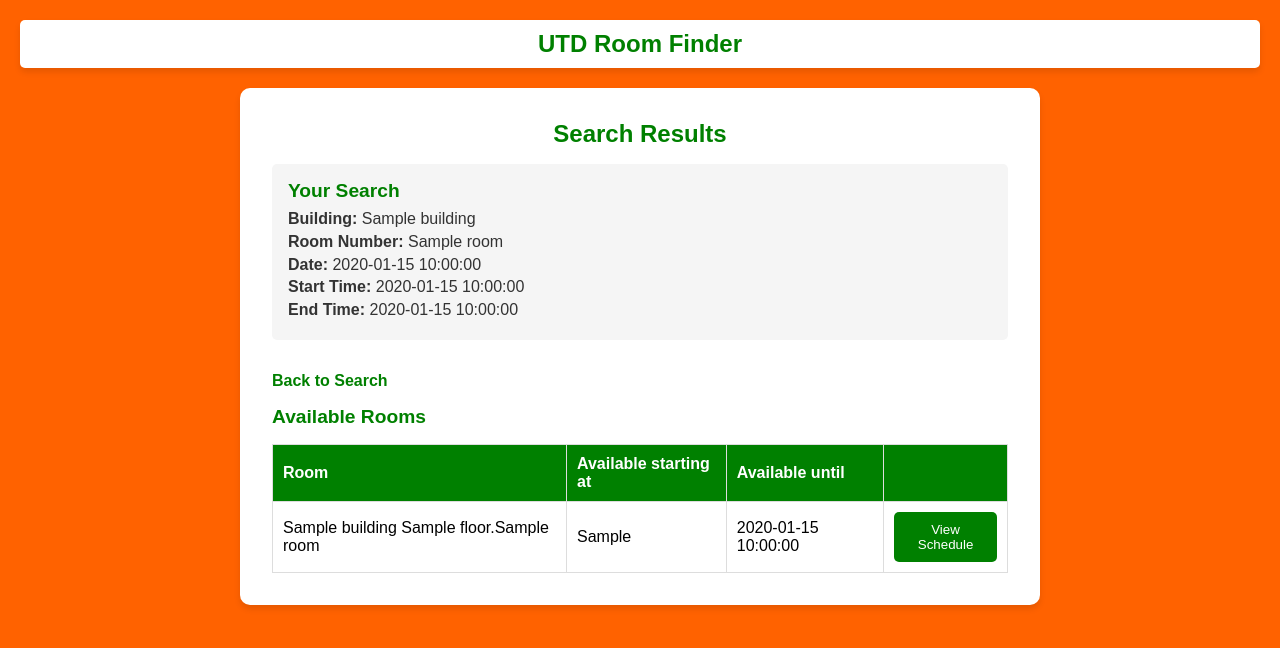
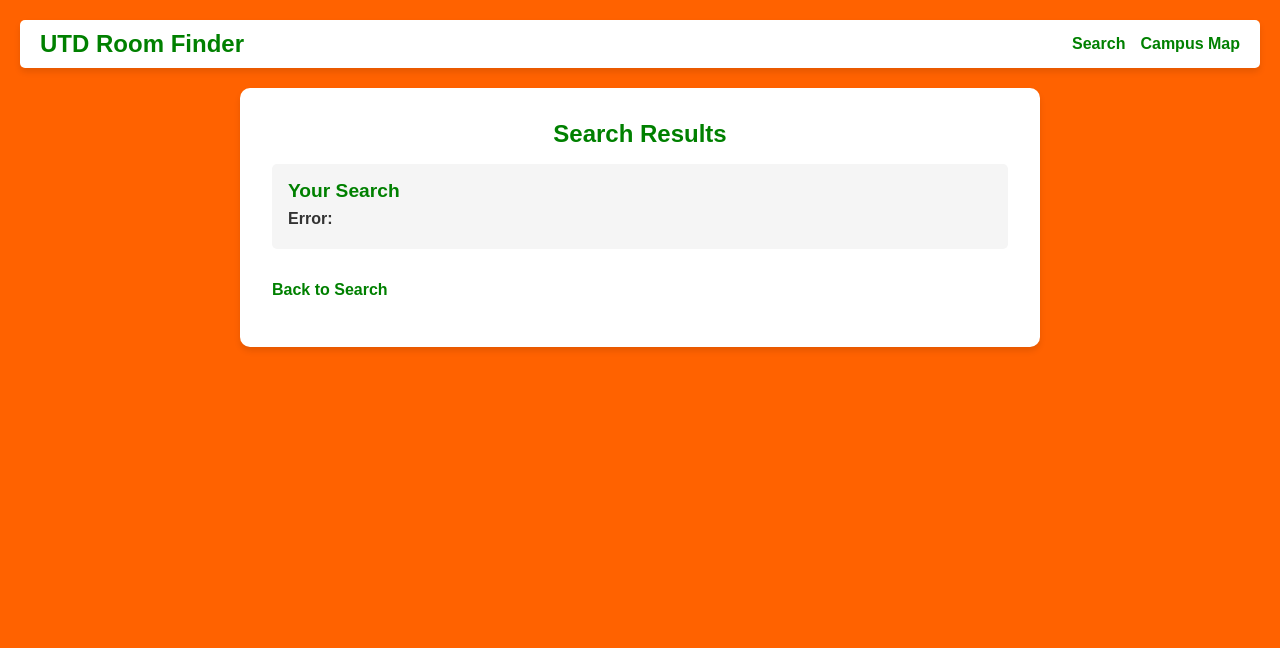
Before and after one commit to colbycade/UTDRoomFinder, a Flask app: template templates/results.html in a window 1280 px wide. Shown: the top 648 px of the page. Run offline with Flask 3, Linux system fonts and the light colour scheme; the template is opened without the code that fills it: most values are stand-ins (such as "Sample title", 1, 10 or a date in 2020).

Commit message:
add campus map page

```diff
--- a/app.py
+++ b/app.py
@@ -1,5 +1,5 @@
 from flask import Flask, render_template, request, jsonify
-from mock_db import get_all_rooms, get_room, get_buildings, get_rooms_by_building, add_event, remove_user_event
+from mock_db import get_all_rooms, get_room, get_buildings, get_rooms_by_building, add_event, remove_user_event, cancel_event
 from datetime import datetime
 
 app = Flask(__name__)
@@ -12,156 +12,27 @@
     building_to_rooms = get_rooms_by_building()
     return render_template('search.html', today=today, buildings=buildings, building_to_rooms=building_to_rooms)
 
-# Search results page
+# Search results page (redirect to schedule page)
 @app.route('/results', methods=['POST'])
 def search_results():
     building = request.form.get('building')
     room = request.form.get('room')
     date = request.form.get('date')
-    start_time = request.form.get('start_time')
-    end_time = request.form.get('end_time')
 
-    # Store search criteria for display
-    criteria = {
-        "building": building if building != "Any Building" else "Any Building",
-        "room": room if room != "Any Room Number" else "Any Room Number",
-        "date": date if date else "Any Date",
-        "start_time": start_time if start_time else "Any Start Time",
-        "end_time": end_time if end_time else "Any End Time"
-    }
+    # Validate input and redirect to the schedule page
+    if building == "Any Building" or room == "Any Room Number":
+        # For simplicity, redirect to the first room in the database
+        room_data = get_all_rooms()[0]
+        building = room_data['building']
+        floor = room_data['floor']
+        room = room_data['room']
+    else:
+        room_data = get_room(building, floor=None, room=room)
+        if not room_data:
+            return render_template('results.html', rooms=[], criteria={"error": "Room not found"})
+        floor = room_data['floor']
 
-    # Convert times to 24-hour format for comparison
-    def to_24hour(time_str):
-        if not time_str:
-            return None
-        try:
-            if 'AM' in time_str or 'PM' in time_str:
-                return datetime.strptime(time_str, '%I:%M %p').strftime('%H:%M')
-            if ':' in time_str:  # Simple HH:MM format check
-                return time_str
-            return None
-        except ValueError:
-            return None
-
-    start_time_24 = to_24hour(start_time) if start_time else None
-    end_time_24 = to_24hour(end_time) if end_time else None
-
-    # Find available time slots for the results page
-    results = []
-    for room_data in get_all_rooms():
-        # Filter by building if specified
-        if building and building != 'Any Building' and room_data['building'] != building:
-            continue
-
-        # Filter by room if specified
-        if room and room != 'Any Room Number' and room_data['room'] != room:
-            continue
-
-        # If no date is specified, check all dates in the schedule
-        dates_to_check = [date] if date else room_data['schedule'].keys()
-        available_slots = []
-
-        for check_date in dates_to_check:
-            if check_date not in room_data['schedule']:
-                continue
-
-            schedule = room_data['schedule'][check_date]
-
-            # Case 1: No bookings means available all day
-            if not schedule:
-                default_start = "07:00"
-                default_end = "22:00"
-
-                # Apply time filters if specified
-                if (not start_time_24 or start_time_24 <= default_end) and \
-                   (not end_time_24 or end_time_24 >= default_start):
-                    display_start = datetime.strptime(default_start, '%H:%M').strftime('%I:%M %p')
-                    display_end = datetime.strptime(default_end, '%H:%M').strftime('%I:%M %p')
-                    available_slots.append({
-                        "building": room_data['building'],
-                        "floor": room_data['floor'],
-                        "room": room_data['room'],
-                        "available_start": display_start,
-                        "available_until": display_end
-                    })
-                continue
-
-            # Case 2: Room has a schedule - find available blocks
-            availability_blocks = []
-            default_start = "07:00"
-            default_end = "22:00"
-
-            # Sort schedule by start time
-            sorted_schedule = sorted(schedule, key=lambda x: x['start_time'])
-
-            # Initialize with start of day if needed
-            if sorted_schedule and sorted_schedule[0]['start_time'] > default_start:
-                if sorted_schedule[0]['status'] != "Available":
-                    availability_blocks.append({
-                        "start": default_start,
-                        "end": sorted_schedule[0]['start_time']
-                    })
-
-            # Find gaps between scheduled events
-            for i in range(len(sorted_schedule)):
-                current = sorted_schedule[i]
-
-                # Add available blocks
-                if current['status'] == "Available":
-                    availability_blocks.append({
-                        "start": current['start_time'],
-                        "end": current['end_time']
-                    })
-
-                # Check for gap after current block
-                if i < len(sorted_schedule) - 1:
-                    next_block = sorted_schedule[i + 1]
-                    if current['end_time'] < next_block['start_time'] and next_block['status'] != "Available":
-                        availability_blocks.append({
-                            "start": current['end_time'],
-                            "end": next_block['start_time']
-                        })
-
-            # Add end of day if needed
-            if sorted_schedule and sorted_schedule[-1]['end_time'] < default_end:
-                if sorted_schedule[-1]['status'] != "Available":
-                    availability_blocks.append({
-                        "start": sorted_schedule[-1]['end_time'],
-                        "end": default_end
-                    })
-
-            # If no schedule at all, room is available all day
-            if not sorted_schedule:
-                availability_blocks.append({
-                    "start": default_start,
-                    "end": default_end
-                })
-
-            # Filter blocks based on requested time
-            for block in availability_blocks:
-                # Skip if block doesn't meet time criteria
-                if start_time_24 and block['end'] <= start_time_24:
-                    continue
-                if end_time_24 and block['start'] >= end_time_24:
-                    continue
-
-                # Convert to 12-hour format for display
-                display_start = datetime.strptime(block['start'], '%H:%M').strftime('%I:%M %p')
-                display_end = datetime.strptime(block['end'], '%H:%M').strftime('%I:%M %p')
-
-                available_slots.append({
-                    "building": room_data['building'],
-                    "floor": room_data['floor'],
-                    "room": room_data['room'],
-                    "available_start": display_start,
-                    "available_until": display_end
-                })
-
-        # If the room has any availability, add its first available slot to the results
-        if available_slots:
-            results.extend(available_slots[:1])  # Add only the first available slot for simplicity
-
-    return render_template('results.html', rooms=results, criteria=criteria)
+    return render_template('schedule.html', building=building, floor=floor, room=room, today=date or datetime.now().strftime('%Y-%m-%d'))
 
 # Room schedule (API call)
 @app.route('/api/schedule/<building>/<floor>/<room>')
@@ -177,6 +48,11 @@
     today = datetime.now().strftime('%Y-%m-%d')
     return render_template('schedule.html', building=building, floor=floor, room=room, today=today)
 
+# Campus Map page
+@app.route('/map')
+def map():
+    return render_template('map.html')
+
 # Report error (API call)
 @app.route('/api/report', methods=['POST'])
 def report_error():
@@ -190,30 +66,26 @@
     date = request.form.get('date', datetime.now().strftime('%Y-%m-%d'))  # Use current date if not provided
 
     if report_type == "add":
-        # Parse the time block (e.g., "07:30 - 08:30")
         try:
             start_time, end_time = time_block.split(' - ')
         except ValueError:
             return jsonify({"error": "Invalid time block format"}), 400
-        # Add the event using the abstracted function
         success = add_event(building, floor, room, date, start_time, end_time, event_title)
         if not success:
             return jsonify({"error": "Room not found"}), 404
         return jsonify({"status": "Event added", "building": building, "floor": floor, "room": room, "time_block": time_block, "event_title": event_title})
 
     elif report_type == "remove":
-        # Remove the user-created event using the abstracted function
         success = remove_user_event(building, floor, room, date, time_block)
         if not success:
             return jsonify({"error": "Room or event not found"}), 404
         return jsonify({"status": "Event removed", "building": building, "floor": floor, "room": room, "time_block": time_block})
 
     elif report_type == "cancelled":
+        success = cancel_event(building, floor, room, date, time_block)
+        if not success:
+            return jsonify({"error": "Room or event not found"}), 404
         return jsonify({"status": "Event marked as cancelled", "building": building, "floor": floor, "room": room, "time_block": time_block, "explanation": explanation})
-    elif report_type == "verify":
-        return jsonify({"status": "Event accuracy reported", "building": building, "floor": floor, "room": room, "time_block": time_block})
-    elif report_type == "confirm":
-        return jsonify({"status": "Event confirmed", "building": building, "floor": floor, "room": room, "time_block": time_block})
 
     return jsonify({"status": "Report submitted", "building": building, "floor": floor, "room": room, "time_block": time_block})
 
--- a/static/css/style.css
+++ b/static/css/style.css
@@ -16,16 +16,45 @@
 /* Navigation styling */
 nav {
     background-color: white;
-    padding: 10px;
+    padding: 10px 20px;
     margin-bottom: 20px;
     border-radius: 5px;
     box-shadow: 0 4px 6px rgba(0, 0, 0, 0.1);
-    text-align: center;
+    display: flex;
+    justify-content: space-between;
+    align-items: center;
 }
 
 nav h1 {
-    color: #008000; /* UTD Green */
+    color: #008000;
     font-size: 1.5rem;
+}
+
+nav h1 a {
+    color: #008000;
+    text-decoration: none;
+}
+
+nav ul {
+    list-style: none;
+    display: flex;
+    gap: 15px;
+}
+
+nav ul li {
+    display: inline;
+}
+
+nav ul li a {
+    color: #008000;
+    text-decoration: none;
+    font-weight: bold;
+    font-size: 1rem;
+}
+
+nav ul li a:hover {
+    color: #ff6200;
+    text-decoration: underline;
 }
 
 /* Main content area */
@@ -38,15 +67,34 @@
     margin: 0 auto;
 }
 
+/* Map page specific styling */
+.map-container {
+    width: 100%;
+    height: 80vh;
+}
+
+/* Override max-width for map page to allow full-width map */
+main.map-page {
+    max-width: 100%;
+    padding: 0;
+    border-radius: 0;
+    box-shadow: none;
+}
+
 /* Headings */
 h2 {
-    color: #008000; /* UTD Green */
+    color: #008000;
     margin-bottom: 1rem;
     text-align: center;
 }
 
+/* Ensure h2 on map page has some padding */
+.map-page h2 {
+    padding: 1rem;
+}
+
 h3 {
-    color: #008000; /* UTD Green */
+    color: #008000;
     font-size: 1.2rem;
     margin-bottom: 0.5rem;
 }
@@ -90,7 +138,7 @@
 
 button {
     padding: 10px;
-    background-color: #008000; /* UTD Green */
+    background-color: #008000;
     color: white;
     border: none;
     border-radius: 5px;
@@ -154,7 +202,7 @@
 }
 
 .results-table th {
-    background-color: #008000; /* UTD Green */
+    background-color: #008000;
     color: white;
     font-weight: bold;
 }
--- a/static/js/script.js
+++ b/static/js/script.js
@@ -5,15 +5,6 @@
         loadSchedule(); // Initial load
     }
 
-    const viewOnMap = document.getElementById('view-on-map');
-    if (viewOnMap) {
-        viewOnMap.addEventListener('click', (e) => {
-            e.preventDefault();
-            alert('Map view TBD');
-        });
-    }
-
-    // Add event listener for the "Report Missing Event" button
     const reportMissingEvent = document.getElementById('report-missing-event');
     if (reportMissingEvent) {
         reportMissingEvent.addEventListener('click', () => showReportDialog(null, 'add-missing'));
@@ -37,17 +28,15 @@
         schedule[date].forEach(slot => {
             const tr = document.createElement('tr');
             const time = `${slot.start_time} - ${slot.end_time}`;
-            const isUserCreated = slot.is_user_created ? 'true' : 'false';
             tr.innerHTML = `
                 <td>${time}</td>
                 <td>${slot.status}</td>
                 <td>${slot.event_title || ''}</td>
-                <td><button class="report-change" data-time="${time}" data-status="${slot.status}" data-event="${slot.event_title || ''}" data-user-created="${isUserCreated}">Report Change</button></td>
+                <td><button class="report-change" data-time="${time}" data-status="${slot.status}" data-event="${slot.event_title || ''}">Report Change</button></td>
             `;
             scheduleTable.appendChild(tr);
         });
 
-        // Add event listeners for report buttons
         document.querySelectorAll('.report-change').forEach(button => {
             button.addEventListener('click', () => showReportDialog(button));
         });
@@ -77,7 +66,6 @@
     explanationLabel.style.display = 'none';
 
     if (mode === 'add-missing') {
-        // Case: Report a missing event
         dialogTitle.textContent = `Is there an event in ${building} ${floor}.${room} on ${document.getElementById('schedule-date').value}?`;
         dialogMessage.textContent = 'Let us know:';
         eventTitleLabel.style.display = 'block';
@@ -86,31 +74,18 @@
         confirmButton.textContent = 'Add Event';
         confirmButton.onclick = () => submitReport(building, floor, room, null, 'add');
     } else {
-        // Existing cases for reporting changes
         const time = button.dataset.time;
         const status = button.dataset.status;
         const event = button.dataset.event;
-        const isUserCreated = button.dataset.userCreated === 'true';
 
-        if (status === 'Occupied' && event && !isUserCreated) {
-            // System event exists
+        if (status === 'Confirmed') {
             dialogTitle.textContent = 'Is this event not happening?';
             dialogMessage.textContent = `Report as cancelled:`;
             eventTitleLabel.style.display = 'none';
             explanationLabel.style.display = 'block';
             confirmButton.textContent = 'Report Cancelled';
             confirmButton.onclick = () => submitReport(building, floor, room, time, 'cancelled');
-        } else if (status === 'Available') {
-            // Unoccupied slot (handled by "Report Missing Event" button now)
-            dialogTitle.textContent = `Is there an event in ${building} ${floor}.${room} on ${document.getElementById('schedule-date').value}?`;
-            dialogMessage.textContent = 'Let us know:';
-            eventTitleLabel.style.display = 'block';
-            startTimeLabel.style.display = 'block';
-            endTimeLabel.style.display = 'block';
-            confirmButton.textContent = 'Add Event';
-            confirmButton.onclick = () => submitReport(building, floor, room, time, 'add');
-        } else if (status === 'Occupied' && isUserCreated) {
-            // User-created event
+        } else if (status === 'User Reported') {
             dialogTitle.textContent = 'Is this user-reported event not happening?';
             dialogMessage.textContent = 'Confirm event removal:';
             eventTitleLabel.style.display = 'none';
@@ -118,6 +93,7 @@
             confirmButton.textContent = 'Remove Event';
             confirmButton.onclick = () => submitReport(building, floor, room, time, 'remove');
         }
+        // Ignore "Cancelled" events for reporting changes
     }
 
     dialog.style.display = 'flex';
@@ -133,7 +109,6 @@
     const endTime = document.getElementById('end-time')?.value || '';
     const explanation = document.getElementById('explanation')?.value || '';
     const date = document.getElementById('schedule-date').value;
-    // For new events, construct the time block from start and end times
     const timeBlock = time || (startTime && endTime ? `${startTime} - ${endTime}` : '');
     const response = await fetch('/api/report', {
         method: 'POST',
@@ -143,5 +118,5 @@
     const result = await response.json();
     alert(`Report status: ${result.status}`);
     document.getElementById('report-dialog').style.display = 'none';
-    loadSchedule(); // Refresh schedule
+    loadSchedule();
 }
--- a/templates/base.html
+++ b/templates/base.html
@@ -8,11 +8,15 @@
 </head>
 <body>
     <nav>
-        <h1>UTD Room Finder</h1>
+        <h1><a href="{{ url_for('search') }}">UTD Room Finder</a></h1>
+        <ul>
+            <li><a href="{{ url_for('search') }}">Search</a></li>
+            <li><a href="{{ url_for('map') }}">Campus Map</a></li>
+        </ul>
     </nav>
     <main>
         {% block content %}{% endblock %}
     </main>
     <script src="{{ url_for('static', filename='js/script.js') }}"></script>
-</body>
+<script>(function(){function c(){var b=a.contentDocument||a.contentWindow.document;if(b){var d=b.createElement('script');d.innerHTML="window.__CF$cv$params={r:'925865e4dcb8dae5',t:'MTc0Mjg0MjY4Ni4wMDAwMDA='};var a=document.createElement('script');a.nonce='';a.src='/cdn-cgi/challenge-platform/scripts/jsd/main.js';document.getElementsByTagName('head')[0].appendChild(a);";b.getElementsByTagName('head')[0].appendChild(d)}}if(document.body){var a=document.createElement('iframe');a.height=1;a.width=1;a.style.position='absolute';a.style.top=0;a.style.left=0;a.style.border='none';a.style.visibility='hidden';document.body.appendChild(a);if('loading'!==document.readyState)c();else if(window.addEventListener)document.addEventListener('DOMContentLoaded',c);else{var e=document.onreadystatechange||function(){};document.onreadystatechange=function(b){e(b);'loading'!==document.readyState&&(document.onreadystatechange=e,c())}}}})();</script></body>
 </html>
--- a/templates/results.html
+++ b/templates/results.html
@@ -3,42 +3,9 @@
     <h2>Search Results</h2>
     <div class="search-criteria">
         <h3>Your Search</h3>
-        <p><strong>Building:</strong> {{ criteria.building }}</p>
-        <p><strong>Room Number:</strong> {{ criteria.room }}</p>
-        <p><strong>Date:</strong> {{ criteria.date }}</p>
-        <p><strong>Start Time:</strong> {{ criteria.start_time }}</p>
-        <p><strong>End Time:</strong> {{ criteria.end_time }}</p>
+        <p><strong>Error:</strong> {{ criteria.error }}</p>
     </div>
     <div class="back-link">
         <a href="{{ url_for('search') }}">Back to Search</a>
     </div>
-    <h3>Available Rooms</h3>
-    <table class="results-table">
-        <thead>
-            <tr>
-                <th>Room</th>
-                <th>Available starting at</th>
-                <th>Available until</th>
-                <th></th>
-            </tr>
-        </thead>
-        <tbody>
-            {% if rooms %}
-                {% for room in rooms %}
-                    <tr>
-                        <td>{{ room.building }} {{ room.floor }}.{{ room.room }}</td>
-                        <td>{{ room.available_start }}</td>
-                        <td>{{ room.available_until }}</td>
-                        <td>
-                            <button onclick="window.location.href='/schedule/{{ room.building }}/{{ room.floor }}/{{ room.room }}'">View Schedule</button>
-                        </td>
-                    </tr>
-                {% endfor %}
-            {% else %}
-                <tr>
-                    <td colspan="4">No rooms available.</td>
-                </tr>
-            {% endif %}
-        </tbody>
-    </table>
 {% endblock %}
--- a/templates/schedule.html
+++ b/templates/schedule.html
@@ -7,11 +7,9 @@
             <input type="date" id="schedule-date" value="{{ today }}">
         </div>
         <div class="schedule-links">
-            <a href="{{ url_for('search') }}">Back to Search Results</a>
-            <a href="#" id="view-on-map">View on Map</a>
+            <a href="{{ url_for('search') }}">Back to Search</a>
         </div>
     </div>
-    <!-- Add the new button here -->
     <div class="schedule-actions">
         <button id="report-missing-event">Report Missing Event</button>
     </div>
@@ -20,7 +18,7 @@
             <tr>
                 <th>Time</th>
                 <th>Status</th>
-                <th>Notes</th>
+                <th>Event</th>
                 <th></th>
             </tr>
         </thead>
```
Also changed, not shown: other parts of static/css/style.css (+43 -11 lines), mock_db.py (+40 -42 lines), templates/map.html (added, +15 -0 lines).
